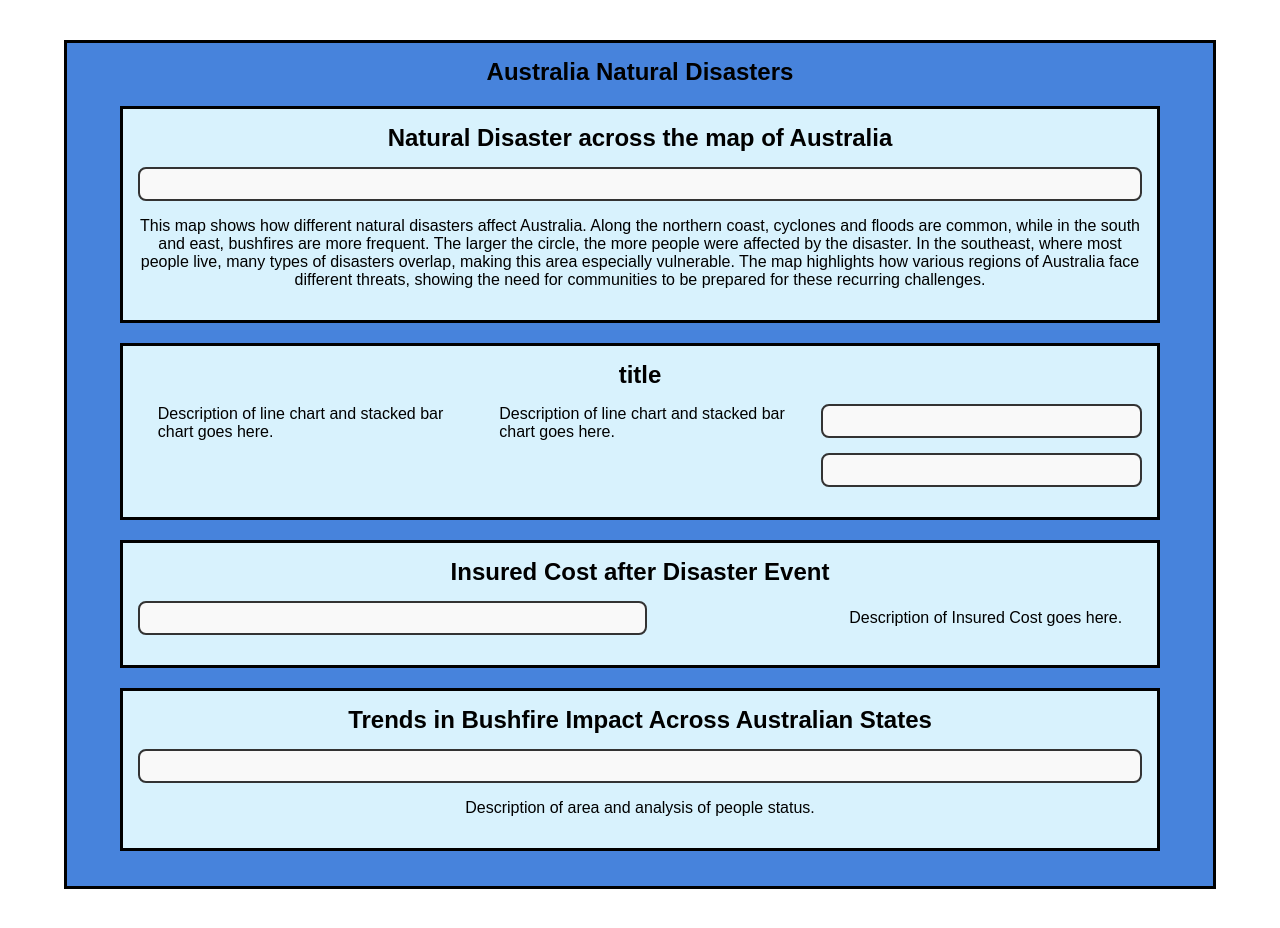
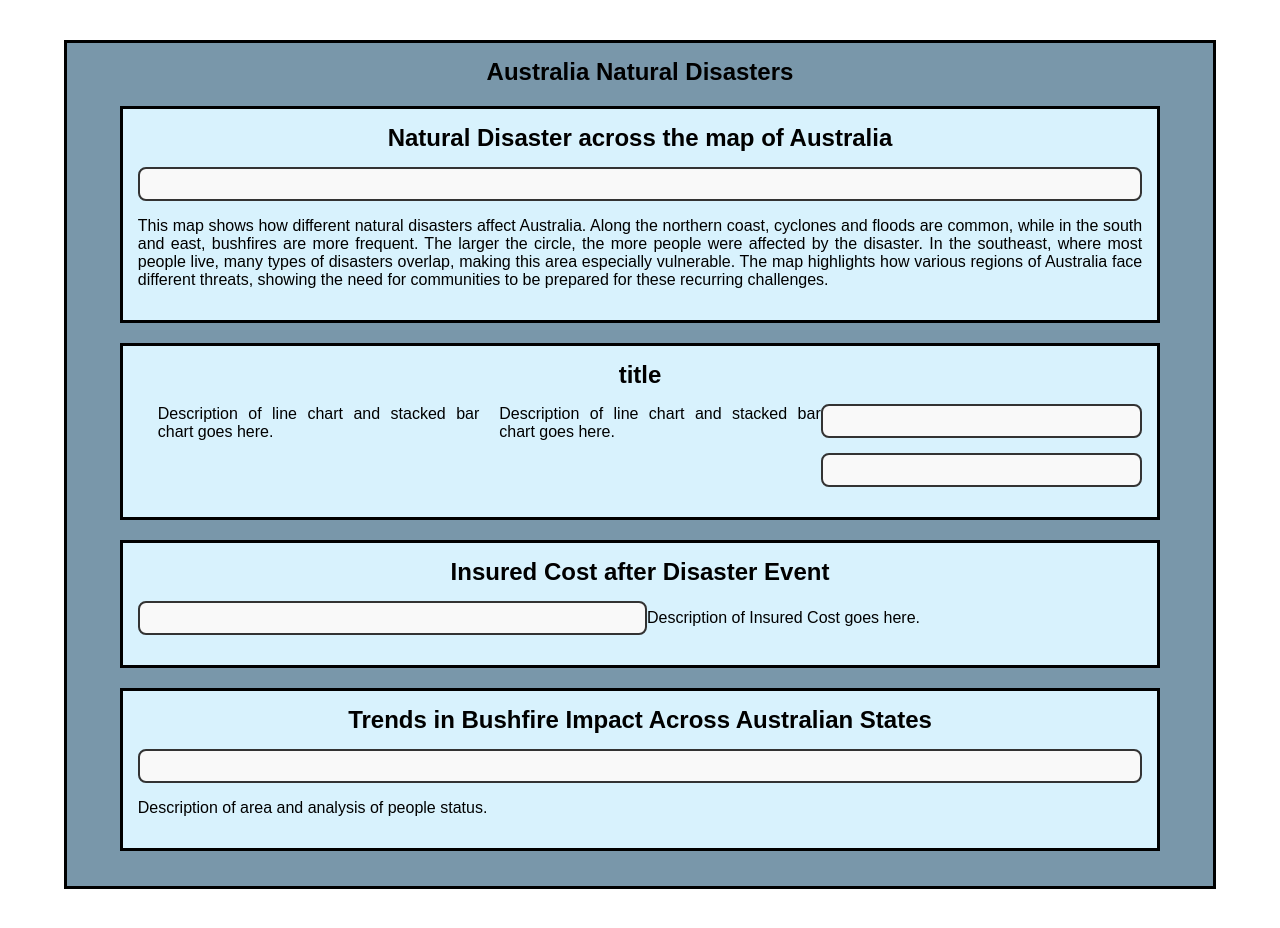
Before and after one commit to BrandonLam2807/FIT3179_Assignment_2, a plain HTML site: page index.html in a window 1280 px wide. Drawn offline with Linux system fonts and the light colour scheme; a script that the page names is missing.

Commit message:
Add files via upload

```diff
--- a/style.css
+++ b/style.css
@@ -9,6 +9,10 @@ header {
   background-color: #ffffff;
   padding: 15px;
   text-align: center;
+}
+
+p {
+  text-align: justify;
 }
 
 section {
@@ -26,7 +30,7 @@ background-color: #d8f2fd;
 }
 
 .section-grey{
-background-color: #4783dc;
+background-color: #7997aa;
 }
 
 .visualization {
@@ -40,6 +44,7 @@ background-color: #4783dc;
 h1, h2 {
   color: #000000;
 margin: 0px;
+text-align: center;
 }
 
 footer {
```
